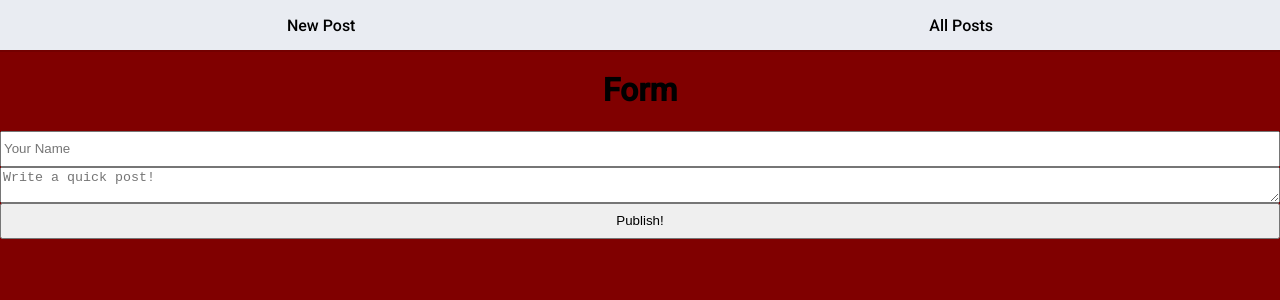
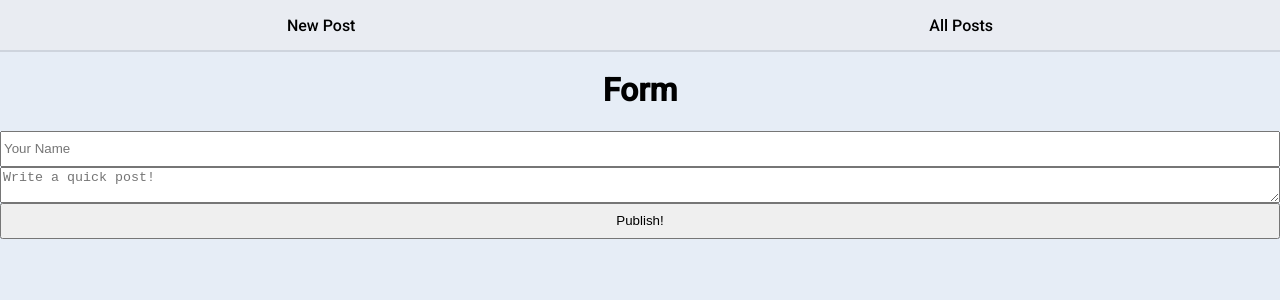
Before and after one commit to hipstina/gooser, a React (Create React App) app in the folder client/: page / in a window 1280 px wide. Shown: the top 300 px of the page. Built offline with nearby package versions, Linux system fonts and the light colour scheme; no server answers.

Commit message:
change app background color

```diff
--- a/client/src/App.css
+++ b/client/src/App.css
@@ -38,8 +38,7 @@
 } */
 
 body {
-  /* background-color: #e6edf6; */
-  background-color: #800000;
+  background-color: #e6edf6;
   margin: 0 auto;
   padding-top: 50px;
   /* overflow: hidden; */
```
